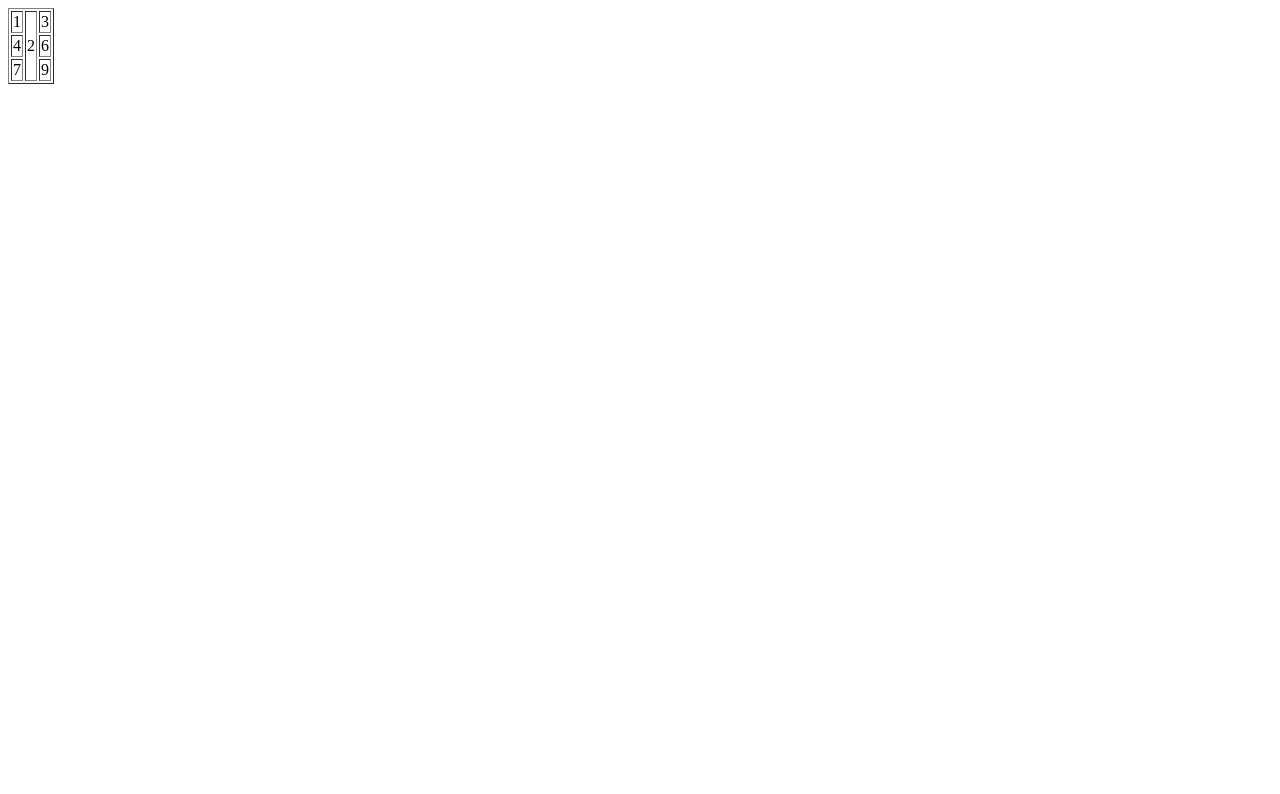
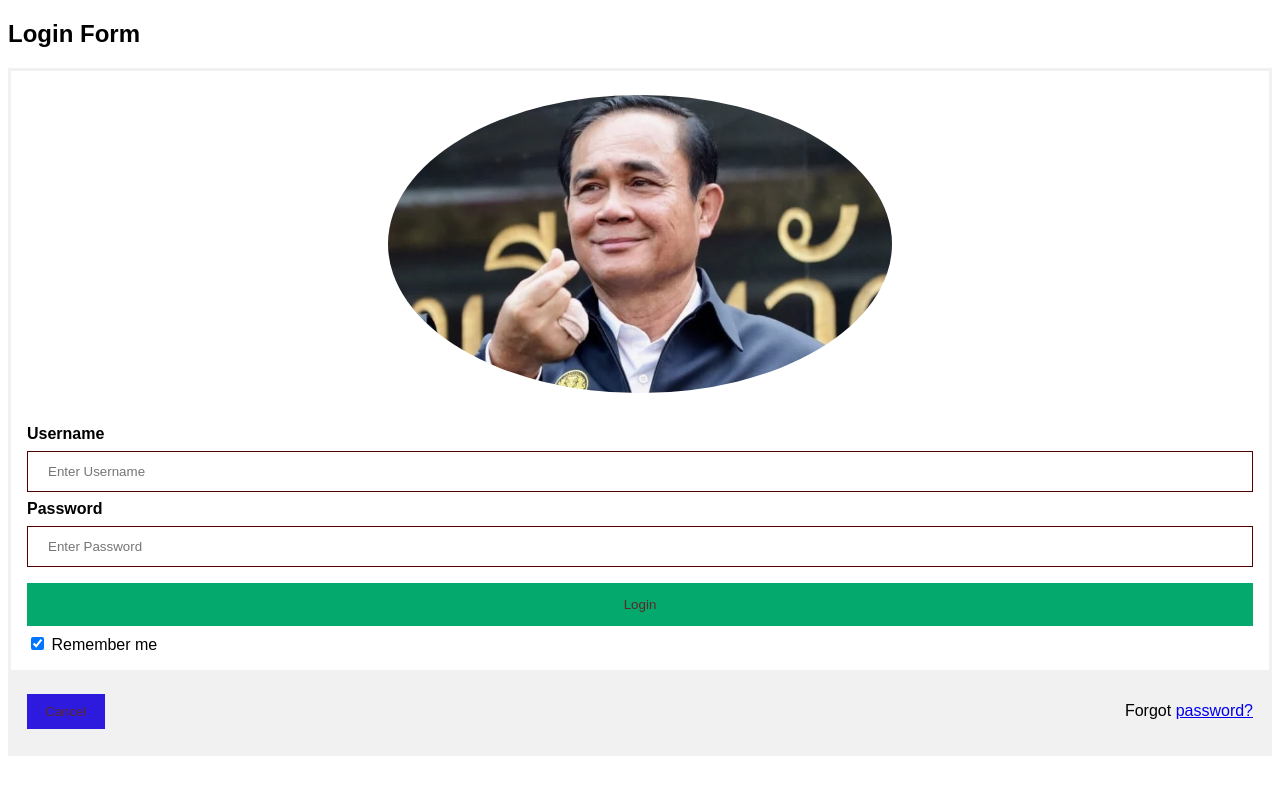
Before and after one commit to FILMXX007/html_learning, a plain HTML site: page week2/index2.html in a window 1280 px wide. Drawn offline with Linux system fonts and the light colour scheme.

Commit message:
Add files via upload

```diff
--- a/week2/index2.html
+++ b/week2/index2.html
@@ -1,27 +1,98 @@
 <!DOCTYPE html>
-<html lang="en">
+<html>
 <head>
-    <meta charset="UTF-8">
-    <meta name="viewport" content="width=device-width, initial-scale=1.0">
-    <title>Table 3x3</title>
+<meta name="viewport" content="width=device-width, initial-scale=1">
+<style>
+body {font-family: Arial, Helvetica, sans-serif;}
+form {border: 3px solid #f1f1f1;}
+
+input[type=text], input[type=password] {
+  width: 100%;
+  padding: 12px 20px;
+  margin: 8px 0;
+  display: inline-block;
+  border: 1px solid #500000;
+  box-sizing: border-box;
+}
+
+button {
+  background-color: #04AA6D;
+  color: rgb(92, 40, 40);
+  padding: 14px 20px;
+  margin: 8px 0;
+  border: none;
+  cursor: pointer;
+  width: 100%;
+}
+
+button:hover {
+  opacity: 0.8;
+}
+
+.cancelbtn {
+  width: auto;
+  padding: 10px 18px;
+  background-color: #2e1adf;
+}
+
+.imgcontainer {
+  text-align: center;
+  margin: 24px 0 12px 0;
+}
+
+img.avatar {
+  width: 40%;
+  border-radius: 50%;
+}
+
+.container {
+  padding: 16px;
+}
+
+span.psw {
+  float: right;
+  padding-top: 16px;
+}
+
+/* Change styles for span and cancel button on extra small screens */
+@media screen and (max-width: 300px) {
+  span.psw {
+     display: block;
+     float: none;
+  }
+  .cancelbtn {
+     width: 100%;
+  }
+}
+</style>
 </head>
 <body>
-    <table border="1">
-        <tr>
-            <td>1</td>
-            <td rowspan="3">2</td>
-            <td>3</td>
-        </tr>
-        <tr>
-            <td>4</td>
 
-            <td>6</td>
-        </tr>
-        <tr>
-            <td>7</td>
+<h2>Login Form</h2>
 
-            <td>9</td>
-        </tr>
-    </table>
+<form action="/action_page.php" method="post">
+  <div class="imgcontainer">
+    <img src="image_big_5caff2dcf29fe.webp" alt="Avatar" class="avatar">
+  </div>
+
+  <div class="container">
+    <label for="uname"><b>Username</b></label>
+    <input type="text" placeholder="Enter Username" name="uname" required>
+
+    <label for="psw"><b>Password</b></label>
+    <input type="password" placeholder="Enter Password" name="psw" required>
+
+    <button type="submit">Login</button>
+    <label>
+      <input type="checkbox" checked="checked" name="remember"> Remember me
+    </label>
+  </div>
+
+  <div class="container" style="background-color:#f1f1f1">
+    <button type="button" class="cancelbtn">Cancel</button>
+    <span class="psw">Forgot <a href="#">password?</a></span>
+  </div>
+</form>
+
 </body>
 </html>
```
Also changed, not shown: week2/image_big_5caff2dcf29fe.webp (added).
